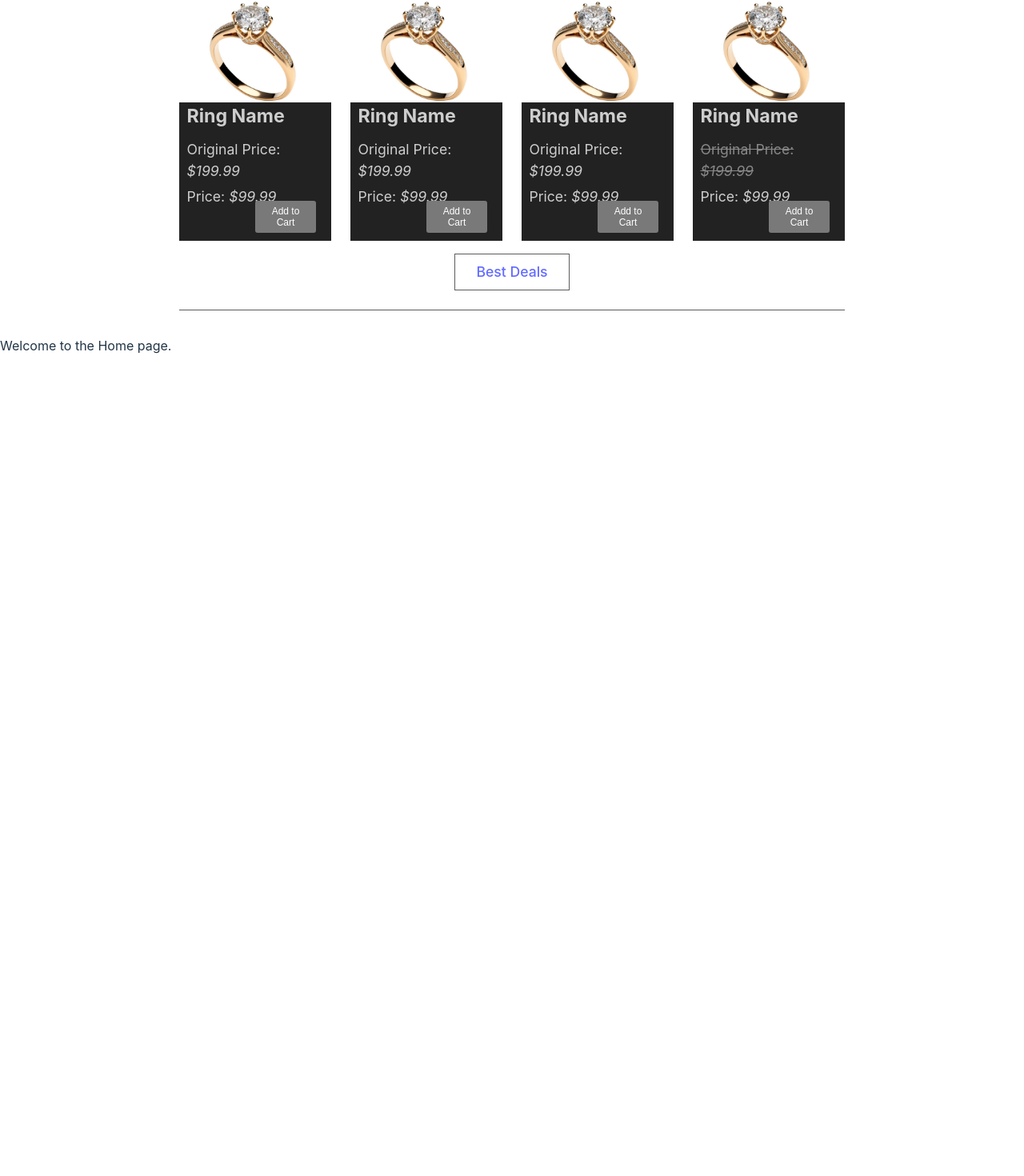
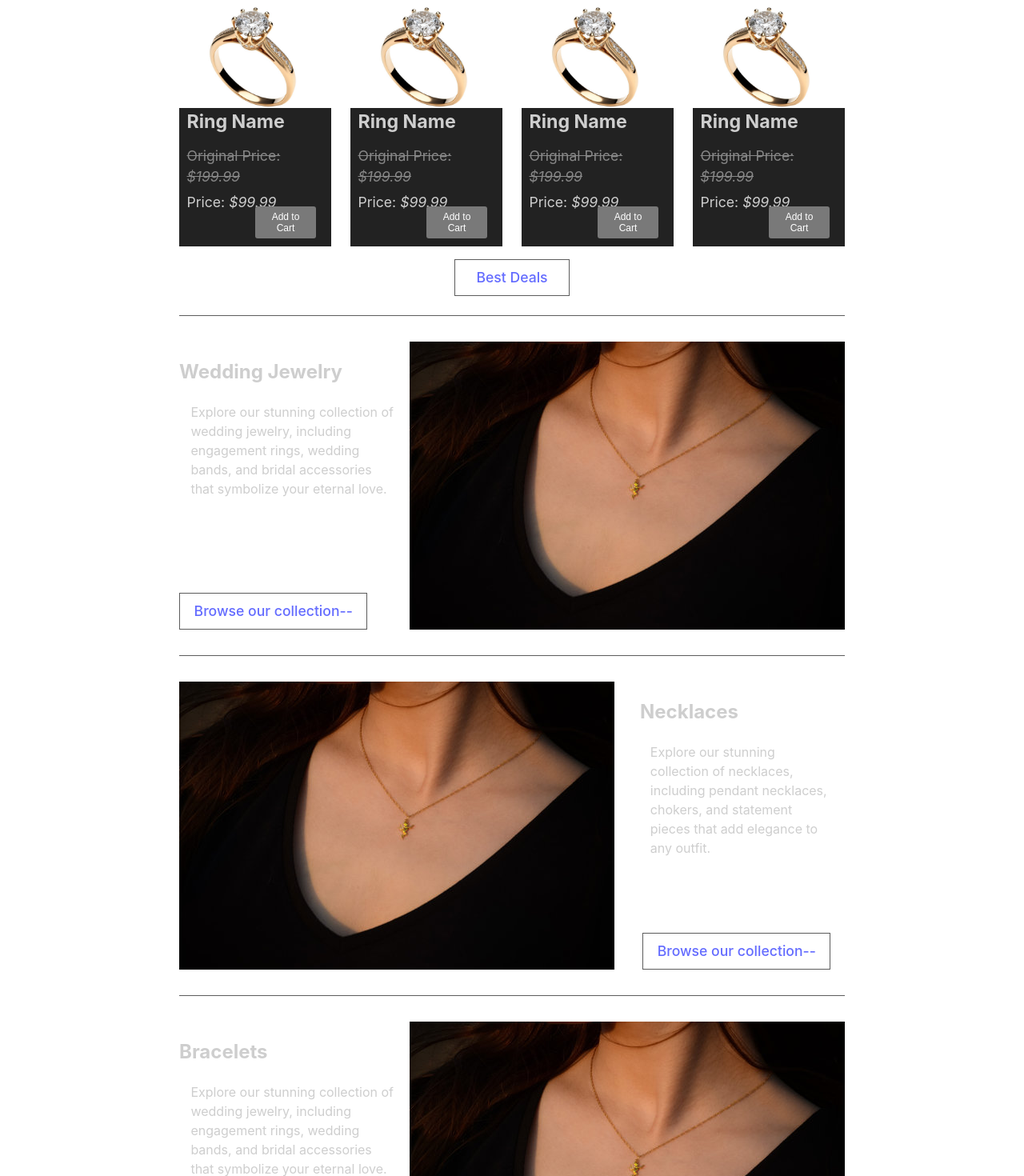
Before and after one commit to Shamuel69/web-development, a React (Vite) app in the folder attempt3webdev/shoppingapp/shopping_app/: page / in a window 1280 px wide. Shown: the part 977-2447 px from the top of the page at 80% size. Before the commit the page ends 1437 px from the top, so only its background shows below. Built offline with nearby package versions, Linux system fonts and the light colour scheme.

Commit message:
front page layout sorta completed

```diff
--- a/attempt3webdev/shoppingapp/shopping_app/src/App.css
+++ b/attempt3webdev/shoppingapp/shopping_app/src/App.css
@@ -102,4 +102,25 @@
   align-items: center;
 
   gap: 2em;
+  border: 2px solid #444;
+  border-top: 2px solid transparent;
+  background: #2d2d2d;
+  padding: 0.1em 1em;
 }
+.App-title{
+  font-size: 1em;
+  font-weight: 600;
+  color: #cecece;
+}
+.App-profile:hover{
+  color: #cecece;
+}
+.bottom-credits {
+  margin-top: auto;
+  padding: 1em 0;
+  font-size: 0.9em;
+  color: #888;
+  background-color: #121212;
+  width: 100vw;
+  text-align: center;
+}
--- a/attempt3webdev/shoppingapp/shopping_app/src/App.jsx
+++ b/attempt3webdev/shoppingapp/shopping_app/src/App.jsx
@@ -9,6 +9,14 @@ import Home from './subpages/home.jsx'
 import BestDeals from './subpages/bestdeals.jsx'
 import Contact from './subpages/infopages/contact.jsx'
 
+function BottomCredits() {
+  return (
+    <div className="bottom-credits">
+      <p>© 2026 Shopping App. All rights reserved.</p>
+    </div>
+  );
+}
+
 function App() {
   const [isshown, setIsShown] = useState(false);
 
@@ -17,9 +25,9 @@ function App() {
       <div className="App">
         <div className="App-header">
           <div className="App-title-container">
-            <h2>Shopping App</h2>
+            <h2><Link to="/" className="App-title">Shopping App</Link></h2>
             <div className="search-bar" style={{cursor: 'pointer'}}>
-              <img src={Search} alt="Search" />
+              <img src={Search} alt="Search" onClick={() => setIsShown(!isshown)}/>
               <input className={`search-bar-header ${isshown ? 'show' : ''}`} type="text" placeholder="Search..."/>
             </div>
           </div>
@@ -46,6 +54,7 @@ function App() {
           <Route path="/contact" element={<Contact />} />
         </Routes>
       </div>
+      <div><BottomCredits /></div>
       </div>
     </>
   )
--- a/attempt3webdev/shoppingapp/shopping_app/src/subpages/Home.jsx
+++ b/attempt3webdev/shoppingapp/shopping_app/src/subpages/Home.jsx
@@ -2,6 +2,7 @@ import React, { useState } from "react";
 import { Routes, Route, Link } from 'react-router-dom';
 import './css/home.css';
 import ring from '../assets/randoring.jpg';
+import necklace from '../assets/necklacemodel.jpg';
 
 function showItemDetails() {
     return(
@@ -9,27 +10,25 @@ function showItemDetails() {
             <div className="deal-container">
                 <div className="item-card-vertical">
                     <img src={ring} alt="Random Ring"/>
-                    <div className={`item-info-vertical`}>
+                    <div className="item-info-vertical">
                         <h3>Ring Name</h3>
-                        <p>Original Price: <i>$199.99</i></p>
+                        <p className="original-price">Original Price: <i>$199.99</i></p>
                         <p>Price: <i>$99.99</i></p>
                         <button>Add to Cart</button>
                     </div>
-                </div>
-                <div className="item-card-vertical">
+                </div><div className="item-card-vertical">
                     <img src={ring} alt="Random Ring"/>
                     <div className="item-info-vertical">
                         <h3>Ring Name</h3>
-                        <p>Original Price: <i>$199.99</i></p>
+                        <p className="original-price">Original Price: <i>$199.99</i></p>
                         <p>Price: <i>$99.99</i></p>
                         <button>Add to Cart</button>
                     </div>
-                </div>
-                <div className="item-card-vertical">
+                </div><div className="item-card-vertical">
                     <img src={ring} alt="Random Ring"/>
-                    <div className={`item-info-vertical`}>
+                    <div className="item-info-vertical">
                         <h3>Ring Name</h3>
-                        <p>Original Price: <i>$199.99</i></p>
+                        <p className="original-price">Original Price: <i>$199.99</i></p>
                         <p>Price: <i>$99.99</i></p>
                         <button>Add to Cart</button>
                     </div>
@@ -47,12 +46,71 @@ function showItemDetails() {
 
             <div className="deals-routes">
                 <Link className="deals-link" to="/bestdeals">Best Deals</Link>
-
             </div>
         </div>
     );
 }
+function wedding() {
+    return (
+        <div>
 
+            <div className="specific-content-container">
+                <div className="specific-content-container-content">
+                    <div className="spacer-horizontal">
+                        <div>
+                            <h2>Wedding Jewelry</h2>
+                            <p className="normal-container-description">Explore our stunning collection of wedding jewelry,
+                                including engagement rings, wedding bands,
+                                and bridal accessories that symbolize your eternal love.</p>
+                        </div>
+                        <Link to="/inventory" className="browse-link">Browse our collection--</Link>
+                    </div>
+                    <img src={necklace} alt="necklace model *def copyright"/>
+                </div>
+            </div>
+            <div className="specific-content-container">
+                <div className="specific-content-container-content">
+                    <img src={necklace} alt="necklace model *def copyright"/>
+                    <div className="spacer-horizontal-inverted">
+                        <div>
+                            <h2>Necklaces</h2>
+                            <p className="normal-container-description">Explore our stunning collection of necklaces,
+                                including pendant necklaces, chokers, and statement pieces that add elegance to any outfit.</p>
+                        </div>
+                        <Link to="/inventory" className="browse-link-inverted">Browse our collection--</Link>
+                    </div>
+                </div>
+            </div>
+            <div className="specific-content-container">
+                <div className="specific-content-container-content">
+                    <div className="spacer-horizontal">
+                        <div>
+                            <h2>Bracelets</h2>
+                            <p className="normal-container-description">Explore our stunning collection of wedding jewelry,
+                                including engagement rings, wedding bands,
+                                and bridal accessories that symbolize your eternal love.</p>
+                        </div>
+                        <Link to="/inventory" className="browse-link">Browse our collection--</Link>
+                    </div>
+                    <img src={necklace} alt="necklace model *def copyright"/>
+                </div>
+            </div>
+            <div className="specific-content-container">
+                <div className="specific-content-container-content">
+                    <img src={necklace} alt="necklace model *def copyright"/>
+                    <div className="spacer-horizontal-inverted">
+                        <div>
+                            <h2>Earrings</h2>
+                            <p className="normal-container-description">Explore our stunning collection of necklaces,
+                                including pendant necklaces, chokers, and statement pieces that add elegance to any outfit.</p>
+                        </div>
+                        <Link to="/inventory" className="browse-link-inverted">Browse our collection--</Link>
+                    </div>
+                </div>
+            </div>
+        </div>
+    );
+}
 function Home() {
     const [IsOpen, setIsOpen] = useState(false);
 
@@ -107,6 +165,12 @@ function Home() {
                 <div className="deals-container (blank)">
                     {showItemDetails()}
                 </div>
+                <div className="specific-container">
+                    {wedding()}
+                </div>
+                <div className="inverted-specific-container">
+                    {/* {jewelry()} */}
+                </div>
             </div>
             <p>Welcome to the Home page.</p>
         </div>
--- a/attempt3webdev/shoppingapp/shopping_app/src/subpages/css/home.css
+++ b/attempt3webdev/shoppingapp/shopping_app/src/subpages/css/home.css
@@ -199,3 +199,59 @@
     margin-bottom: 2em;
     border-bottom: 1px solid var(--border-color-light);
 }
+.specific-content-container {
+    margin-top: 2em;
+    border-bottom: 1px solid var(--border-color-light);
+}
+.specific-content-container-content {
+    display: flex;
+    flex-direction: row;
+
+    max-width: 1200px;
+    margin: 0 auto 2em;
+    justify-content: space-between;
+}
+.spacer-horizontal-inverted {
+    display: flex;
+    flex-direction: column;
+    margin-left: 2em;
+    justify-content: space-between;
+}
+.normal-container-description {
+    width: 90%;
+    margin: 0 auto;
+    font-size: 1.1em;
+    color: var(--text-color);
+}
+.browse-link{
+    margin-top: auto;
+    background-color: transparent;
+    border: 1px solid var(--border-color-light);
+    font-size: 1.1em;
+    padding: 0.5em 1em;
+    width: fit-content;
+    transition: background-color 0.2s ease-in-out;
+    cursor: pointer;
+}
+.browse-link:hover{
+    background-color: var(--secondary-color);
+}
+.spacer-horizontal {
+    display: flex;
+    flex-direction: column;
+}
+.browse-link-inverted{
+    margin-top: auto;
+    background-color: transparent;
+    border: 1px solid var(--border-color-light);
+    font-size: 1.1em;
+    padding: 0.5em 1em;
+    width: fit-content;
+    transition: background-color 0.2s ease-in-out;
+    cursor: pointer;
+    align-self: flex-end;
+    margin-right: 1em;
+}
+.browse-link-inverted:hover{
+    background-color: var(--secondary-color);
+}
```
Also changed, not shown: attempt3webdev/shoppingapp/shopping_app/src/assets/necklacemodel.jpg (added).
